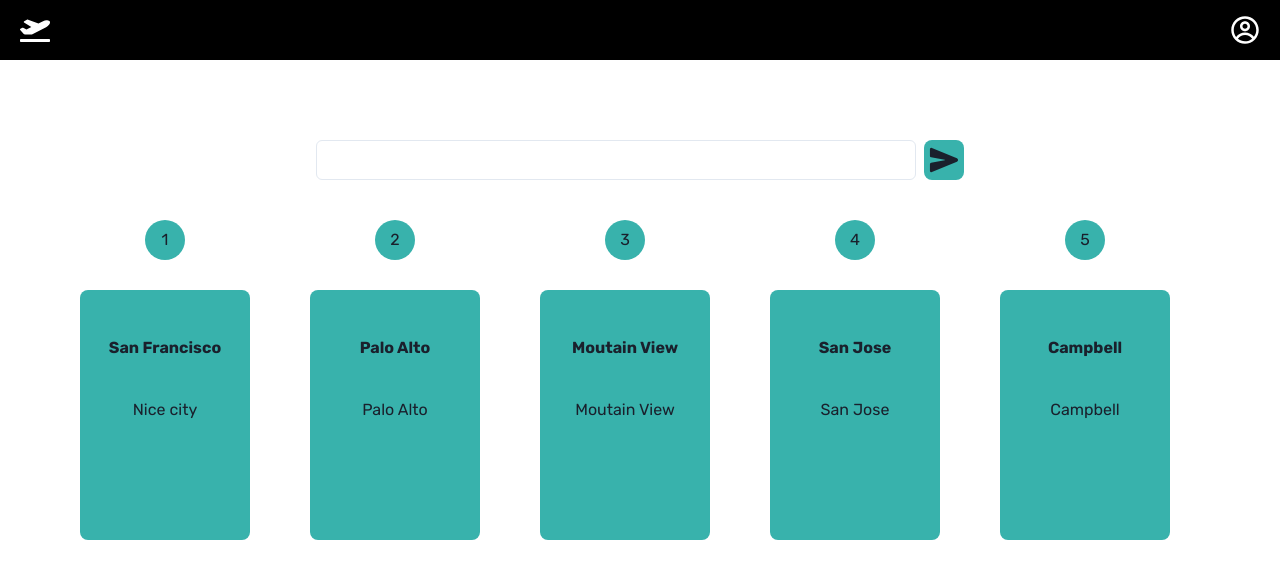
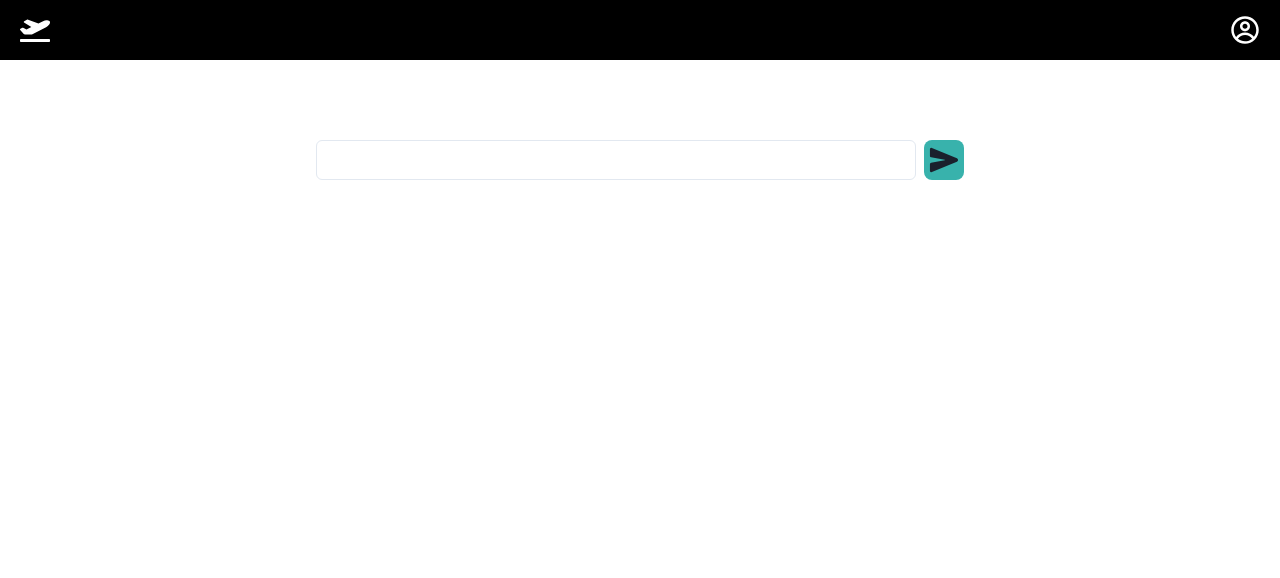
Before and after one commit to XSKW11111/AITrip_webapp, a Next.js app: page /trip in a window 1280 px wide. Shown: the top 578 px of the page. Built offline with nearby package versions, Linux system fonts and the light colour scheme; what next would draw is missing.

Commit message:
fix(aitrip) fix ci

```diff
--- a/src/app/trip/page.tsx
+++ b/src/app/trip/page.tsx
@@ -5,12 +5,11 @@ import React, { useState } from "react";
 import { getTripPlanFromAI } from "@/service/api";
 import TripCard from "@/features/tripPlan/TripCard";
 import { Trip } from "@/type/trip_base";
-import { mockData } from "@/mock/mockTripListData";
 import { IoSend } from "react-icons/io5";
 
 const TripPage = (): React.ReactElement => {
     const [inputContent, setInputContent] = useState('');
-    const [travelData, setTravelData] = useState<Trip[]>(mockData.data);
+    const [travelData, setTravelData] = useState<Trip[]>([]);
 
     const getOpenAIResult = async () => {
         let res = [];
--- a/src/service/api.ts
+++ b/src/service/api.ts
@@ -1,10 +1,9 @@
 
 
 export const getTripPlanFromAI = async (prompt: string) => {
+    // TODO: set up api to call api with prompt
+    console.log(prompt);
     const res = await fetch('');
 
-    const result = await res.json();
-
-
-    return result;
+    return await res.json();
 }
```
Also changed, not shown: 1 other file (tests, documents, lock files or other folders).
